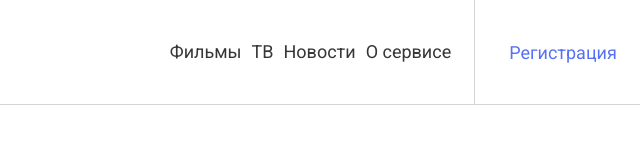
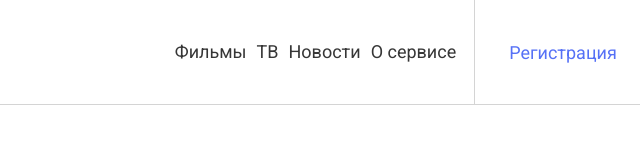
Before and after one commit to Dmirii/ghost, a plain HTML site: page index.html in a window 1280 px wide. Shown: the top 160 px of the page, 640-1280 px from the left. Drawn offline with nearby package versions, Linux system fonts and the light colour scheme.

Commit message:
add header

```diff
--- a/#sourse/scss/style.scss
+++ b/#sourse/scss/style.scss
@@ -55,6 +55,7 @@ body{
     &__menu{
         min-width: 317px;
         ul{
+            min-width: 317px;
             padding: 0;
             margin: 0;
              display: flex;
@@ -67,7 +68,8 @@ body{
 
         li{
 
-            margin-left: 10px;
+            margin-left: 5px;
+            margin-right: 5px;;
             a{
                 transition: all 1s;
                 text-decoration: none;
```
Also changed, not shown: css/style.css, css/style.min.css, 2 other files.
